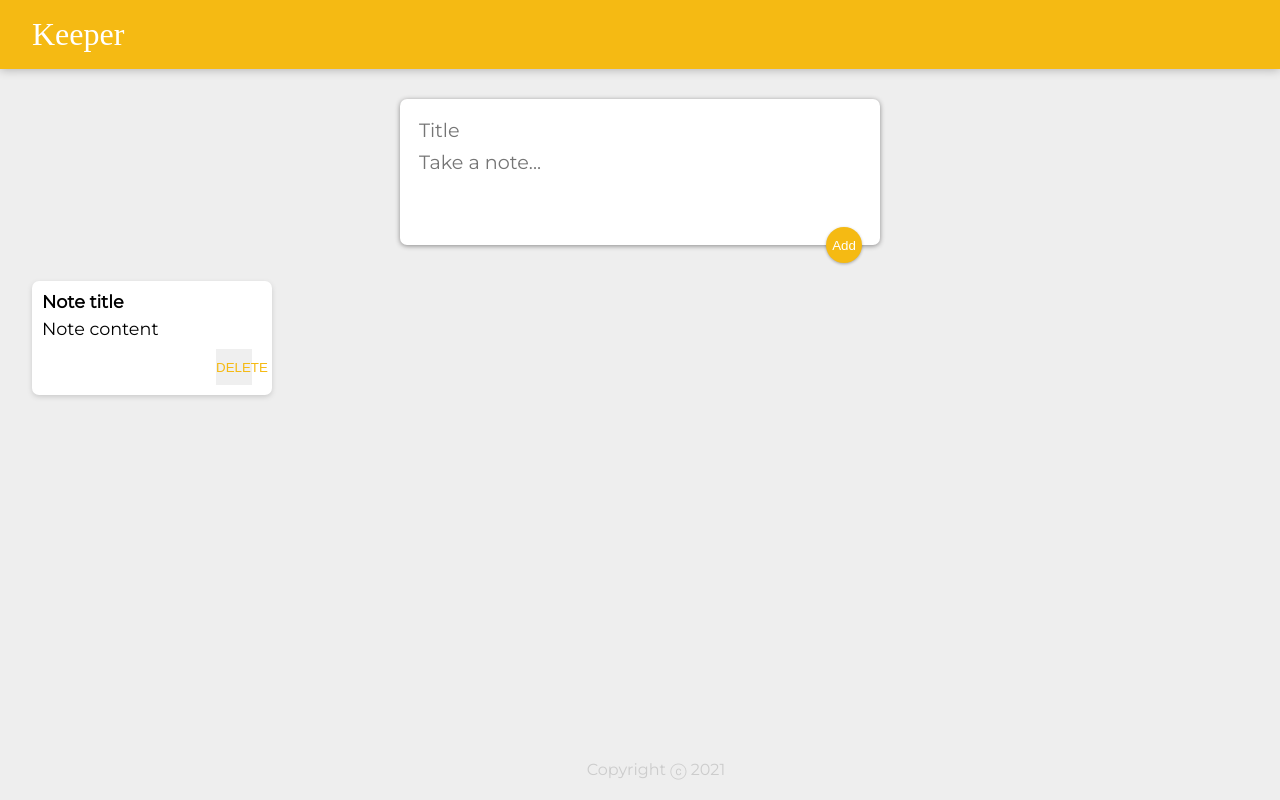
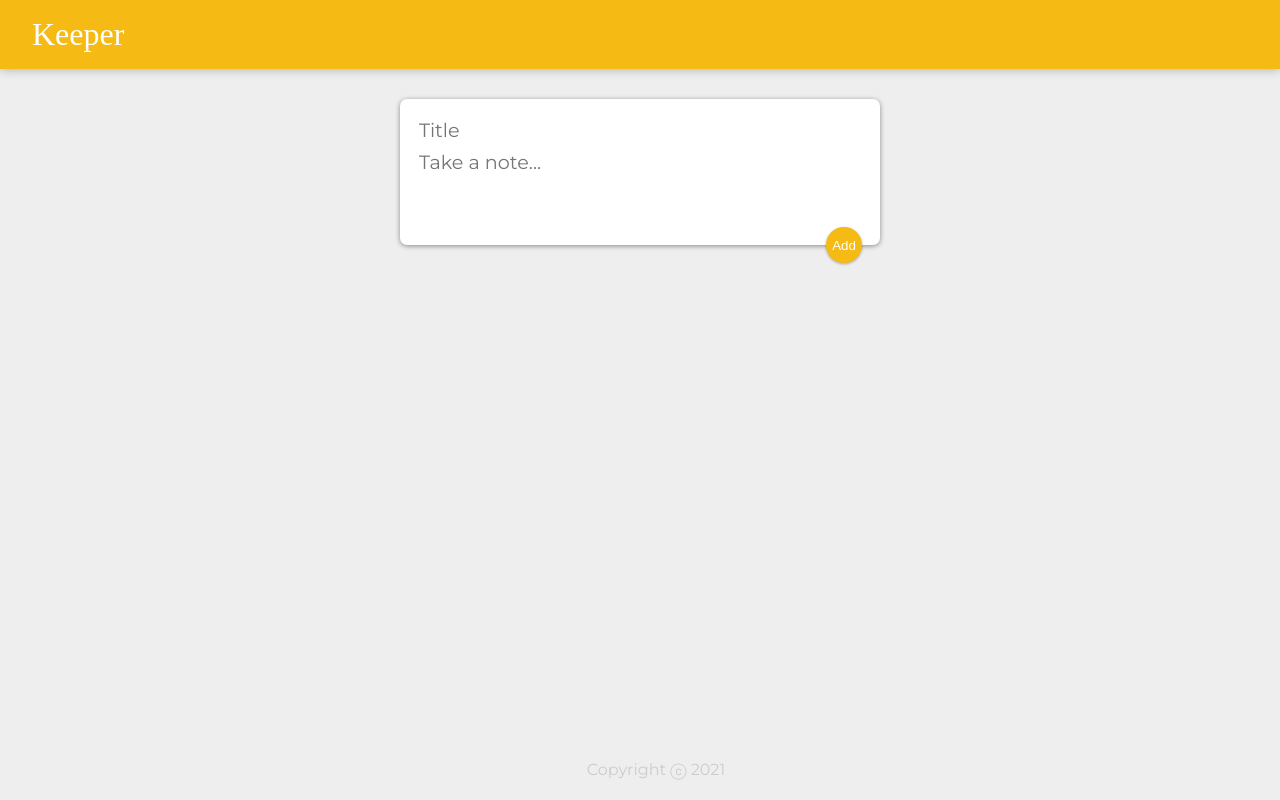
Before and after one commit to rohit-vrrr/Keeper-App, a React (Create React App) app: page / in a window 1280 px wide. Built offline with nearby package versions, Linux system fonts and the light colour scheme; a web font is replaced by a local one.

Commit message:
Implemented add note functionality

```diff
--- a/src/components/App.jsx
+++ b/src/components/App.jsx
@@ -6,8 +6,12 @@ import CreateArea from "./CreateArea";
 
 function App() {
 
-    function addNote(note) {
-        console.log(note);
+    const [notes, setNotes] = React.useState([]);
+
+    function addNote(newNote) {
+        setNotes((prevNotes) => {
+            return [...prevNotes, newNote];
+        });
     }
 
     return(
@@ -15,7 +19,9 @@ function App() {
             <Header />
             <CreateArea onAdd={addNote}/>
 
-            <Note key={1} title="Note title" content="Note content" />
+            {notes.map((eachNote) => {
+                return <Note title={eachNote.title} content={eachNote.content} />
+            })}
 
             <Footer />
         </div>
```
